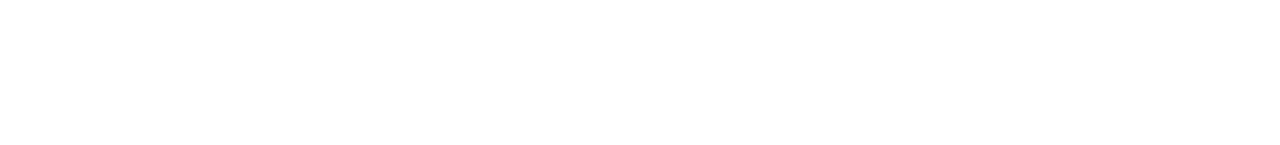
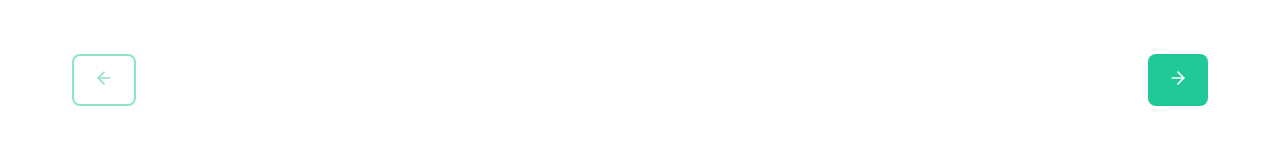
Before and after one commit to IALikhon/Driver-Test, a React (Vite) app: page / in a window 1280 px wide. Shown: the part 631-776 px from the top of the page. Built offline with nearby package versions, Linux system fonts and the light colour scheme.

Commit message:
Navigation controls done

```diff
--- a/package.json
+++ b/package.json
@@ -10,6 +10,8 @@
     "preview": "vite preview"
   },
   "dependencies": {
+    "lucide": "^1.17.0",
+    "lucide-react": "^1.17.0",
     "react": "^19.2.6",
     "react-dom": "^19.2.6"
   },
--- a/src/Components/NavigationControls.jsx
+++ b/src/Components/NavigationControls.jsx
@@ -1,9 +1,42 @@
-const NavigationControls = () => {
-    return (
-        <div>
+import { ArrowLeft, ArrowRight, CheckCircle2 } from "lucide-react";
+import { Button } from "./ui/Button";
 
-        </div>
-    )
-}
+const NavigationControls = ({ currentQuestion, totalQuestion, dispatch }) => {
+  return (
+    <div
+      style={{
+        display: "flex",
+        justifyContent: "space-between",
+        marginTop: "2rem",
+      }}
+    >
+      <Button
+        onClick={() => dispatch({ type: "PREV" })}
+        disabled={currentQuestion === 0}
+        variant={
+          currentQuestion === 0 ? "navigation-outline" : "navigation-selected"
+        }
+      >
+        <ArrowLeft size={20} />
+      </Button>
+
+      {currentQuestion === totalQuestion - 1 ? (
+        <Button
+          onClick={() => dispatch({ type: "SUBMIT" })}
+          variant="navigation-selected"
+        >
+          <CheckCircle2 size={20} />
+        </Button>
+      ) : (
+        <Button
+          onClick={() => dispatch({ type: "NEXT" })}
+          variant="navigation-selected"
+        >
+          <ArrowRight size={20} />
+        </Button>
+      )}
+    </div>
+  );
+};
 
 export default NavigationControls;
--- a/src/Components/QuestionView.jsx
+++ b/src/Components/QuestionView.jsx
@@ -1,5 +1,6 @@
 import AnswerOptions from "./AnswerOptions";
 import MediaDisplay from "./MediaDisplay";
+import NavigationControls from "./NavigationControls";
 import QuestionHeader from "./QuestionHeader";
 import QuestionText from "./QuestionText";
 import Card from "./ui/Card";
@@ -35,12 +36,18 @@
 
         {(q.type === "image" || q.type === "video") && (
           <MediaDisplay
+            key={q.id}
             type={q.type}
             image={q.image}
             video={q.video}
           />
         )}
       </div>
+      <NavigationControls
+        currentQuestion={currentQuestion}
+        totalQuestion={totalQuestion}
+        dispatch={dispatch}
+      />
     </Card>
   );
 };
--- a/src/Components/ui/Button.css
+++ b/src/Components/ui/Button.css
@@ -23,3 +23,24 @@
     background-color: #007bff;
     color: #ffffff;
 }
+
+.button.navigation-outline{
+    background-color: #ffffff;
+    border: 2px solid #20c997;
+    color: #20c997;
+}
+
+.button.button.navigation-outline:hover{
+    background-color: #e0fff6;
+    color: #ffffff;
+}
+
+.button.navigation-selected{
+    background-color: #20c997;
+    color: #ffffff;
+}
+
+.button:disabled{
+    opacity: 0.5;
+    cursor: not-allowed;
+}
--- a/src/Components/ui/Button.jsx
+++ b/src/Components/ui/Button.jsx
@@ -1,14 +1,11 @@
 import "./Button.css";
 
-export const Button = ({children, selected, onClick}) => {
-    const className = `button ${selected ? "selected" : "outline"}`;
+export const Button = ({ children, selected, onClick, disabled, variant }) => {
+  const className = `button ${variant || (selected ? "selected" : "outline")}`;
 
-    return (
-        <button
-        className={className}
-        onClick={onClick}
-        >
-            {children}
-        </button>
-    )
-}
+  return (
+    <button className={className} onClick={onClick} disabled={disabled}>
+      {children}
+    </button>
+  );
+};
```
Also changed, not shown: 1 other file (tests, documents, lock files or other folders).
